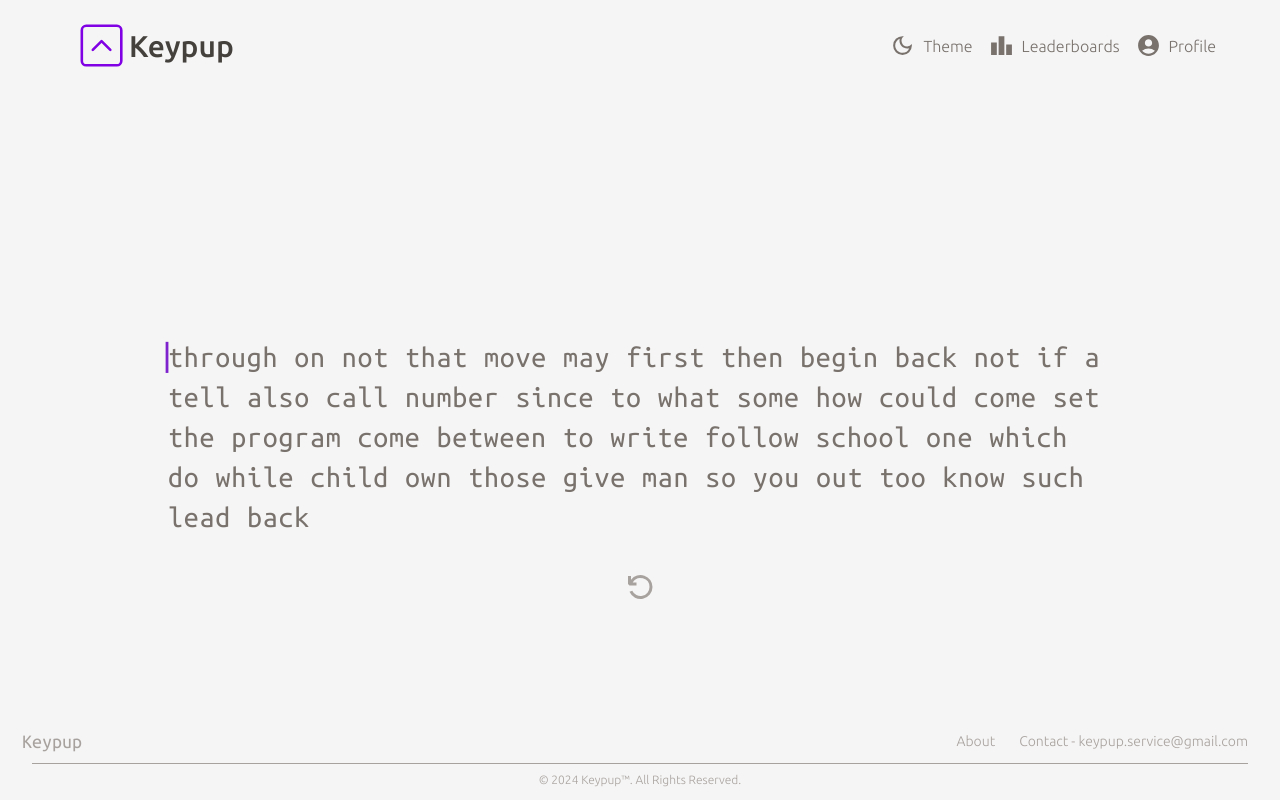
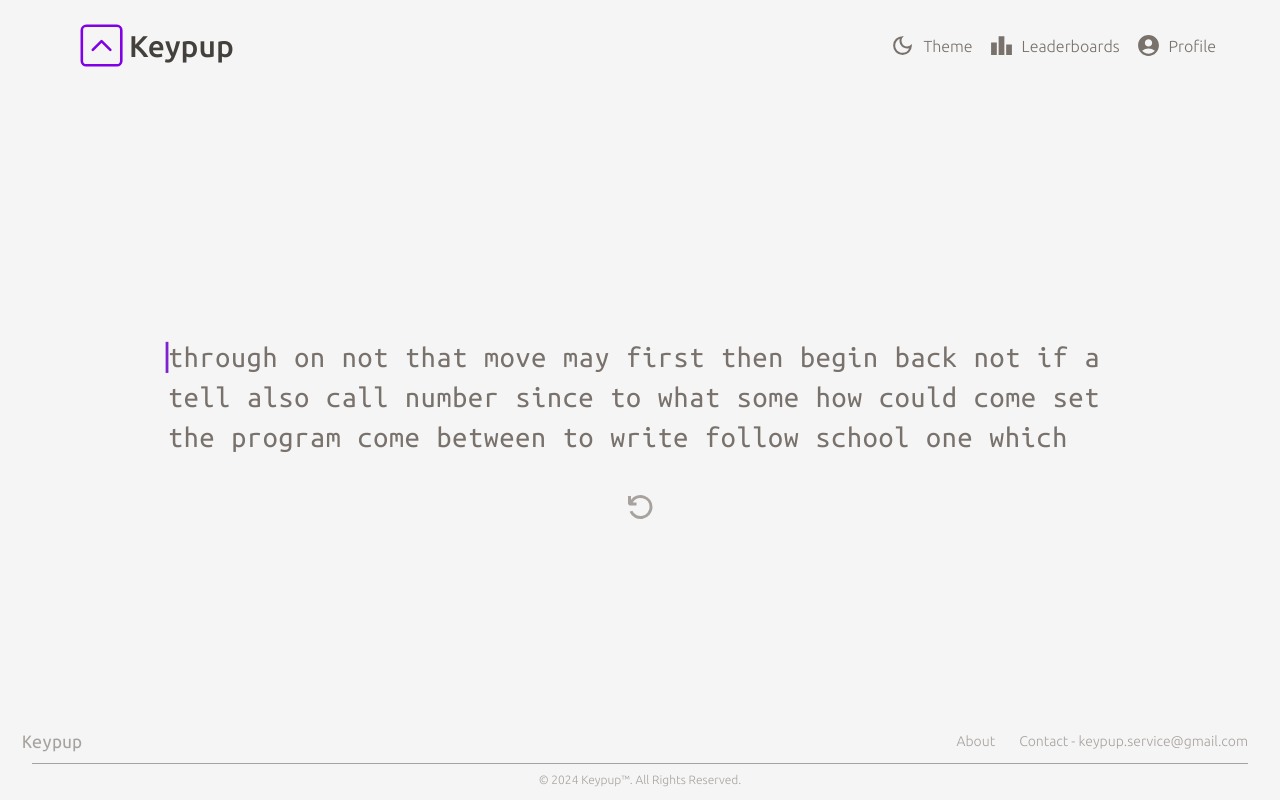
Before and after one commit to Joshi-Sarthak/Keypup, a Next.js app: page / in a window 1280 px wide. Built offline with nearby package versions, Linux system fonts and the light colour scheme.

Commit message:
add scroll effect to text

```diff
--- a/src/components/Main/Main.tsx
+++ b/src/components/Main/Main.tsx
@@ -1,3 +1,4 @@
+/* eslint-disable react-hooks/exhaustive-deps */
 "use client"
 
 import React, { use, useEffect, useRef, useState } from "react"
@@ -24,6 +25,7 @@ function Main() {
 	const activeLetter = useRef<HTMLSpanElement>(null)
 	const cursorRef = useRef<HTMLSpanElement>(null)
 	const measureRef = useRef<HTMLSpanElement>(null)
+	const wordsContainerRef = useRef<HTMLDivElement>(null)
 	let timeoutId = useRef<NodeJS.Timeout | null>(null)
 
 	const Restart = () => {
@@ -116,13 +118,40 @@ function Main() {
 		}
 	}, [currWord, typedWord])
 
+	useEffect(() => {
+		if (cursorRef.current && wordsContainerRef.current) {
+			const container = wordsContainerRef.current
+			const cursorPosition = cursorRef.current.getBoundingClientRect().top
+			const containerPosition = container.getBoundingClientRect().top
+			const containerHeight = container.getBoundingClientRect().height
+
+			// Calculate the distance from the top of the container to the cursor
+			const cursorDistanceFromTop = cursorPosition - containerPosition
+
+			// Calculate the desired scroll distance based on the cursor's position
+			const desiredScrollDistance = Math.max(
+				0,
+				cursorDistanceFromTop - (1 / 3) * containerHeight
+			)
+
+			// Scroll the container smoothly
+			container.scrollBy({
+				top: desiredScrollDistance,
+				behavior: "smooth",
+			})
+		}
+	}, [typedWord])
+
 	// Calculate extra letters
 	const extraLetters = typedWord.slice(currWord.length).split("")
 
 	return !loadResults ? (
 		<div>
-			<div className="flex justify-center w-full mt-64">
-				<div className="w-3/4 max-w-full flex flex-wrap">
+			<div className="flex justify-center w-full mt-64 items-center">
+				<div
+					className="w-3/4 flex flex-wrap max-h-[120px] overflow-hidden"
+					ref={wordsContainerRef}
+				>
 					<span
 						ref={measureRef}
 						className="absolute opacity-0 text-3xl tracking-wide mx-2 my-1"
--- a/src/lib/zustand/teststore.ts
+++ b/src/lib/zustand/teststore.ts
@@ -25,7 +25,7 @@ export const useTestStore = create<testStore>((set) => ({
 	seedWords: () => {
 		const { words } = english
 		const seedWords = []
-		for (let i = 0; i < 50; i++) {
+		for (let i = 0; i < 200; i++) {
 			const index = Math.floor(Math.random() * words.length)
 			seedWords.push(words[index])
 		}
@@ -52,7 +52,7 @@ export const useTestStore = create<testStore>((set) => ({
 	reset: () => {
 		const { words } = english
 		const seedWords = []
-		for (let i = 0; i < 50; i++) {
+		for (let i = 0; i < 200; i++) {
 			const index = Math.floor(Math.random() * words.length)
 			seedWords.push(words[index])
 		}
```
